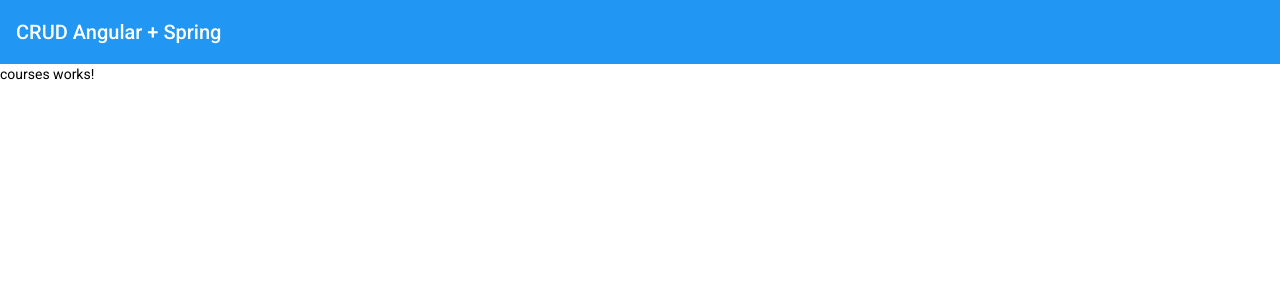
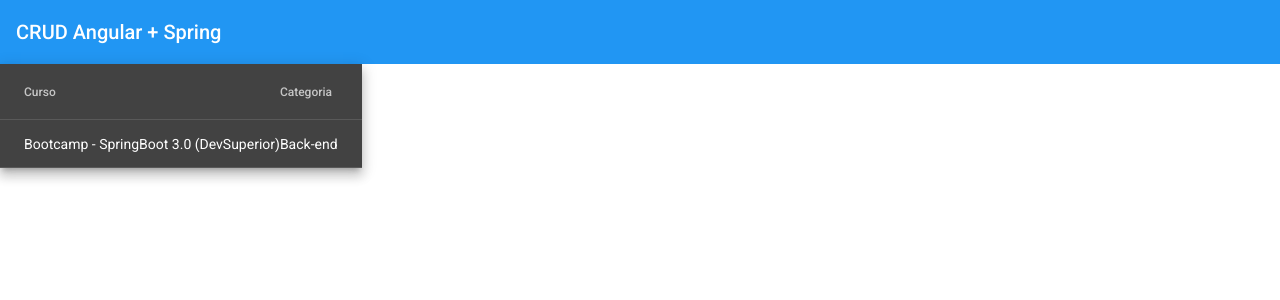
Before and after one commit to lluanps/CRUD-Angular-com-Spring, an Angular app in the folder WEB/crud-angular/: page /courses in a window 1280 px wide. Shown: the top 300 px of the page. Built offline with nearby package versions, Linux system fonts and the light colour scheme.

Commit message:
Criando Material Table para Listar Cursos

```diff
--- a/WEB/crud-angular/src/app/courses/courses/courses.component.html
+++ b/WEB/crud-angular/src/app/courses/courses/courses.component.html
@@ -1 +1,20 @@
-<p>courses works!</p>
+<table mat-table [dataSource]="courses" class="mat-elevation-z8">
+
+  <!--- Note that these columns can be defined in any order.
+        The actual rendered columns are set as a property on the row definition" -->
+
+  <!-- Name Column -->
+  <ng-container matColumnDef="name">
+    <th mat-header-cell *matHeaderCellDef> Curso </th>
+    <td mat-cell *matCellDef="let course"> {{course.name}} </td>
+  </ng-container>
+
+  <!-- Category Column -->
+  <ng-container matColumnDef="category">
+    <th mat-header-cell *matHeaderCellDef> Categoria </th>
+    <td mat-cell *matCellDef="let course"> {{course.category}} </td>
+  </ng-container>
+
+  <tr mat-header-row *matHeaderRowDef="displayedColumns"></tr>
+  <tr mat-row *matRowDef="let row; columns: displayedColumns;"></tr>
+</table>
--- a/WEB/crud-angular/src/app/courses/courses/courses.component.ts
+++ b/WEB/crud-angular/src/app/courses/courses/courses.component.ts
@@ -1,4 +1,5 @@
 import { Component, OnInit } from '@angular/core';
+import { Course } from '../model/course';
 
 @Component({
   selector: 'app-courses',
@@ -7,7 +8,14 @@
 })
 export class CoursesComponent implements OnInit {
 
-  constructor() { }
+  courses: Course[] = [
+    { _id:'1', name:'Bootcamp - SpringBoot 3.0 (DevSuperior)', category: 'Back-end'}
+  ];
+  displayedColumns = ['name', 'category'];
+
+  constructor() {
+    //this.courses = [];
+   }
 
   ngOnInit(): void {
   }
--- /dev/null
+++ b/WEB/crud-angular/src/app/courses/model/course.ts
@@ -0,0 +1,6 @@
+export interface Course {
+  _id: string;
+  name: string;
+  category: string;
+
+}
```
Also changed, not shown: WEB/crud-angular/src/app/courses/courses.module.ts (+5 -2 lines).
